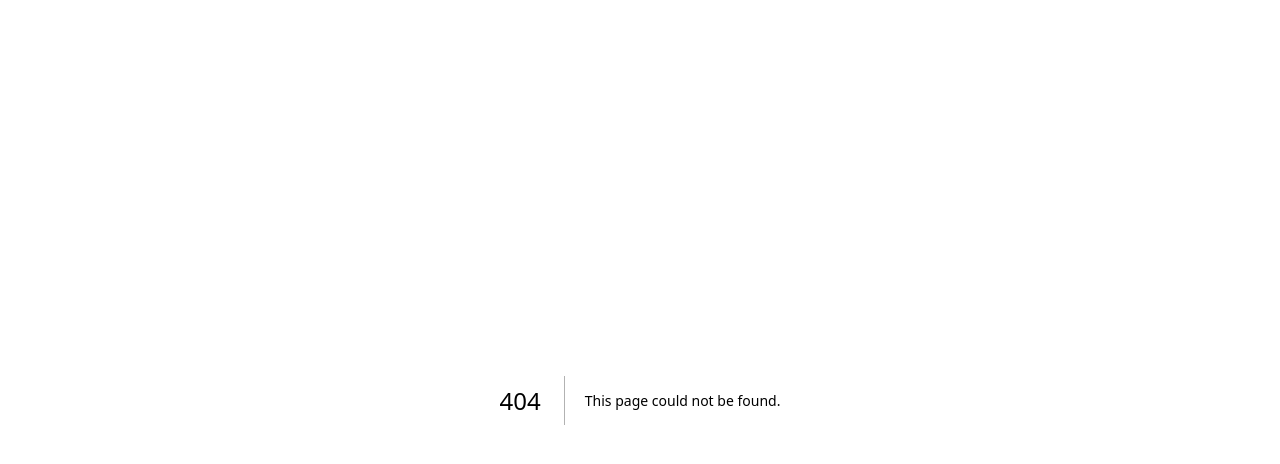
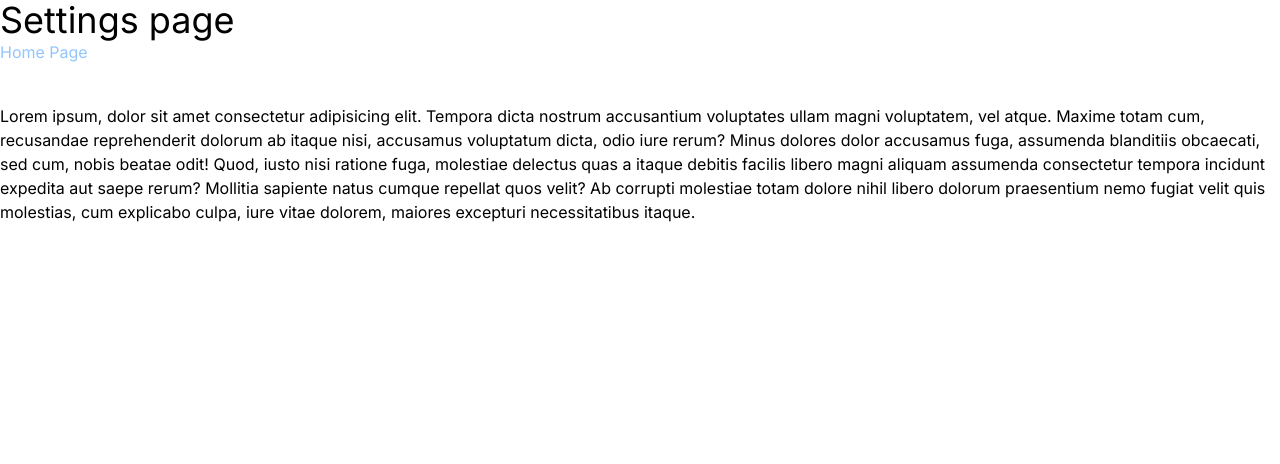
Before and after one commit to bappasahabapi/react-vite-2024, a Next.js app: page /dashboard/settings in a window 1280 px wide. Before the commit this address had no page. Shown: the top 464 px of the page. Built offline with nearby package versions, Linux system fonts and the light colour scheme.

Commit message:
4-difining routes

```diff
--- /dev/null
+++ b/app/dashboard/settings/page.jsx
@@ -0,0 +1,16 @@
+import React from 'react'
+
+const SettingPage = () => {
+  return (
+    <div>
+
+    <h1 className='text-4xl '>Settings page </h1>
+    <a className='text-blue-300 ' href='http://localhost:3000/dashboard/settings'>Home Page</a>
+    <p className="mt-10">
+        Lorem ipsum, dolor sit amet consectetur adipisicing elit. Tempora dicta nostrum accusantium voluptates ullam magni voluptatem, vel atque. Maxime totam cum, recusandae reprehenderit dolorum ab itaque nisi, accusamus voluptatum dicta, odio iure rerum? Minus dolores dolor accusamus fuga, assumenda blanditiis obcaecati, sed cum, nobis beatae odit! Quod, iusto nisi ratione fuga, molestiae delectus quas a itaque debitis facilis libero magni aliquam assumenda consectetur tempora incidunt expedita aut saepe rerum? Mollitia sapiente natus cumque repellat quos velit? Ab corrupti molestiae totam dolore nihil libero dolorum praesentium nemo fugiat velit quis molestias, cum explicabo culpa, iure vitae dolorem, maiores excepturi necessitatibus itaque.
+    </p>
+    </div>
+  )
+}
+
+export default SettingPage
--- a/app/globals.css
+++ b/app/globals.css
@@ -8,7 +8,7 @@
   --background-end-rgb: 255, 255, 255;
 }
 
-@media (prefers-color-scheme: dark) {
+ @media (prefers-color-scheme: dark) {
   :root {
     --foreground-rgb: 255, 255, 255;
     --background-start-rgb: 0, 0, 0;
@@ -16,7 +16,7 @@
   }
 }
 
-body {
+/* body {
   color: rgb(var(--foreground-rgb));
   background: linear-gradient(
       to bottom,
@@ -30,4 +30,4 @@ body {
   .text-balance {
     text-wrap: balance;
   }
-}
+}  */
--- a/app/layout.js
+++ b/app/layout.js
@@ -4,7 +4,7 @@ import "./globals.css";
 const inter = Inter({ subsets: ["latin"] });
 
 export const metadata = {
-  title: "Create Next App",
+  title: "Basic-Routing",
   description: "Generated by create next app",
 };
 
```
Also changed, not shown: 1 other file (tests, documents, lock files or other folders).
